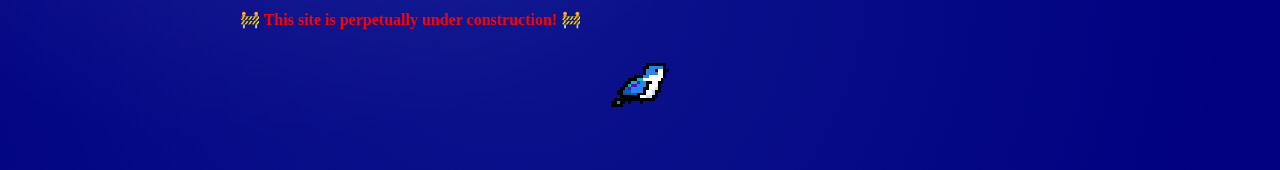
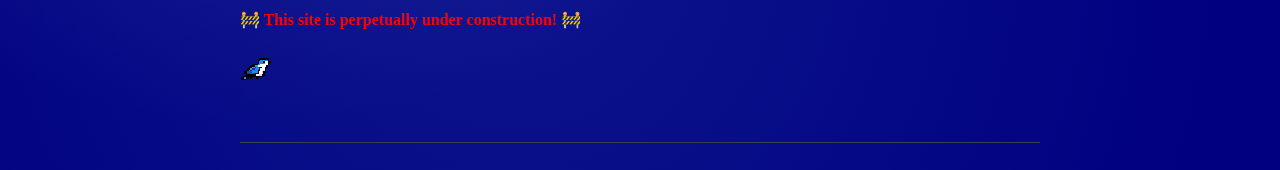
Before and after one commit to zj-rubin/works, a plain HTML site: page index.html in a window 1280 px wide. Shown: the part 1285-1455 px from the top of the page. Drawn offline with Linux system fonts and the light colour scheme.

Commit message:
Update index.html

```diff
--- a/index.html
+++ b/index.html
@@ -270,9 +270,9 @@
             <p class="blink">🚧 This site is perpetually under construction! 🚧</p>
         </div>
 
-<div style="text-align: center; margin: 20px 0;">
+<div style="margin: 20px 0;">
     <img src="attachments/bird.png" alt="Pixel art"
-         style="image-rendering: pixelated; width: 64px; height: auto;">
+         style="image-rendering: pixelated; width: 32px; height: auto;">
 </div>
 
         <div class="footer">
```
